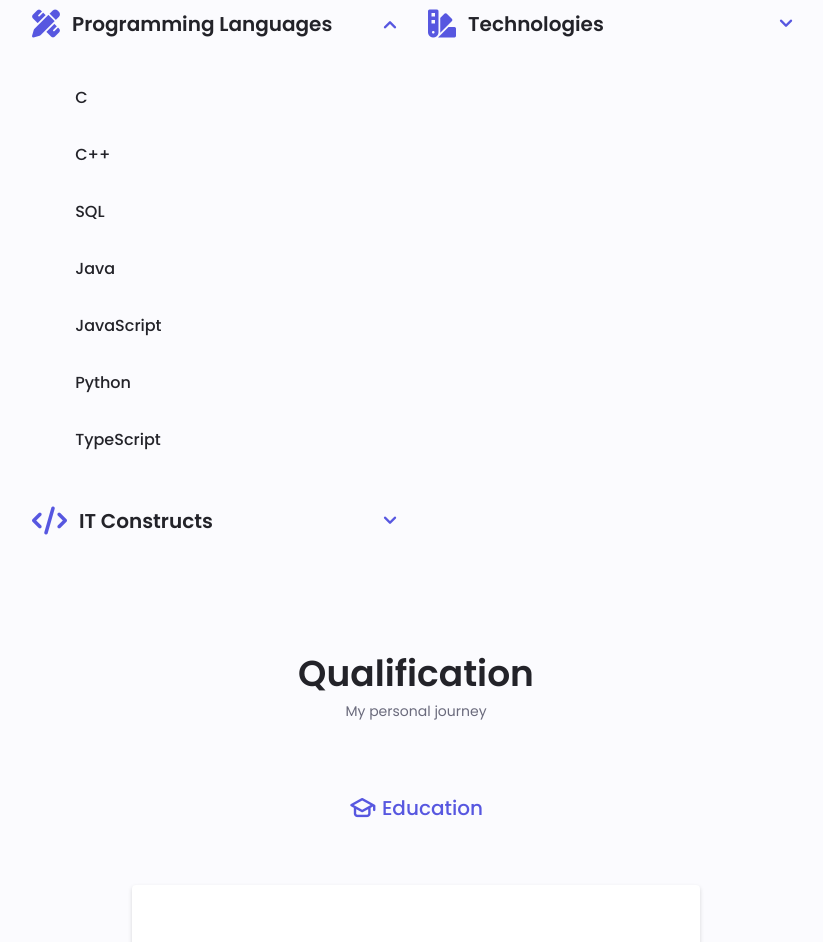
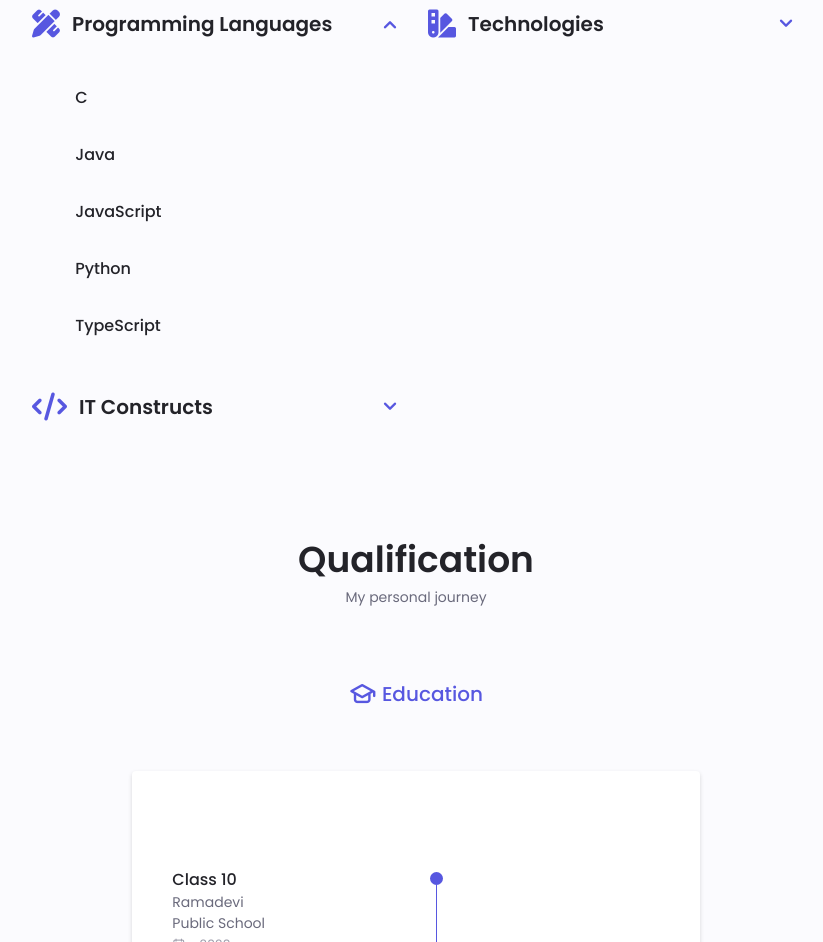
Before and after one commit to indraKP77/project-portfolio, a plain HTML site: page index.html in a window 1280 px wide. Shown: the part 1744-2686 px from the top of the page, without its empty margins (224-1047 px from the left). Drawn offline with nearby package versions, Linux system fonts and the light colour scheme.

Commit message:
deleted skill

```diff
--- a/index.html
+++ b/index.html
@@ -215,19 +215,7 @@
 
                 </div>
 
-                <div class="skills__data">
-                  <div class="skills__titles">
-                    <h3 class="skills__name">C++</h3>
-                  </div>
 
-                </div>
-
-                <div class="skills__data">
-                  <div class="skills__titles">
-                    <h3 class="skills__name">SQL</h3>
-                  </div>
-
-                </div>
 
                   <div class="skills__data">
                     <div class="skills__titles">
```
